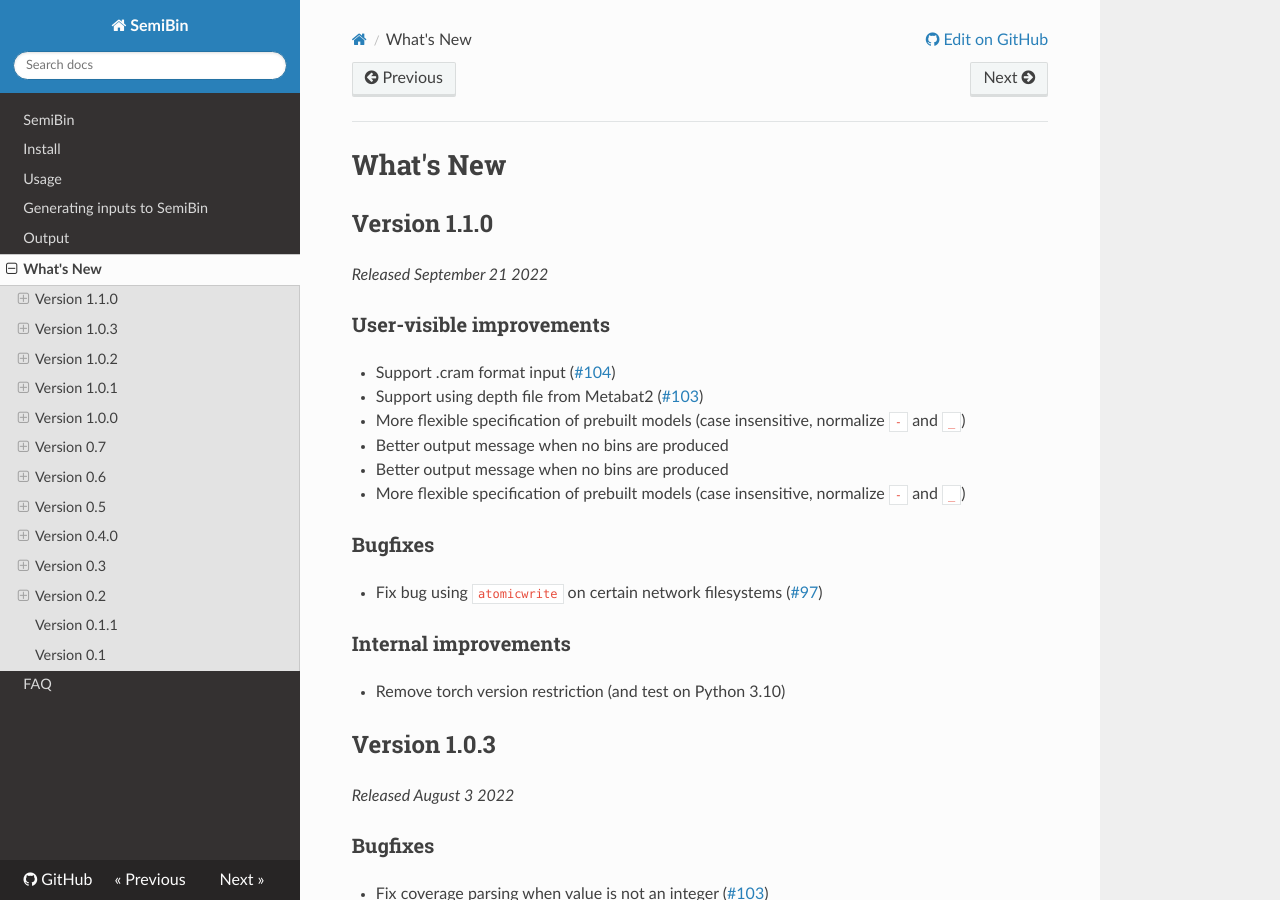
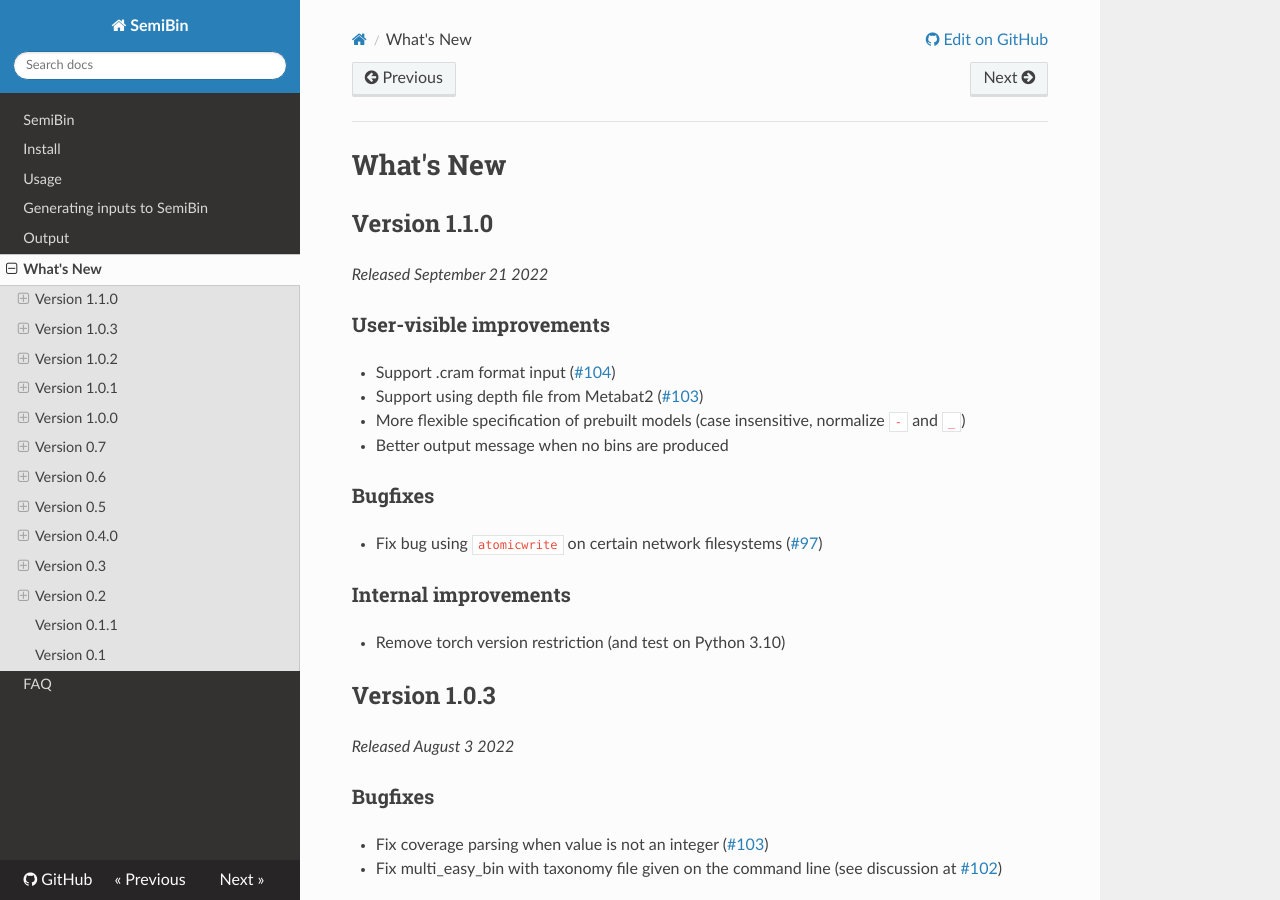
Before and after one commit to BigDataBiology/SemiBin, an MkDocs documentation site: the page built from docs/whatsnew.md, in a window 1280 px wide and 900 px high. Built offline with MkDocs 1.6.1, drawn with Linux system fonts in a browser that asks for light colours; nearby versions of some CDN libraries.

Commit message:
MIN DOC Fix copy & paste error
Duplicated list entries

```diff
--- a/docs/whatsnew.md
+++ b/docs/whatsnew.md
@@ -10,8 +10,6 @@
 - Support using depth file from Metabat2 ([#103](https://github.com/BigDataBiology/SemiBin/issues/103))
 - More flexible specification of prebuilt models (case insensitive, normalize `-` and `_`)
 - Better output message when no bins are produced
-- Better output message when no bins are produced
-- More flexible specification of prebuilt models (case insensitive, normalize `-` and `_`)
 
 ### Bugfixes
 
```
